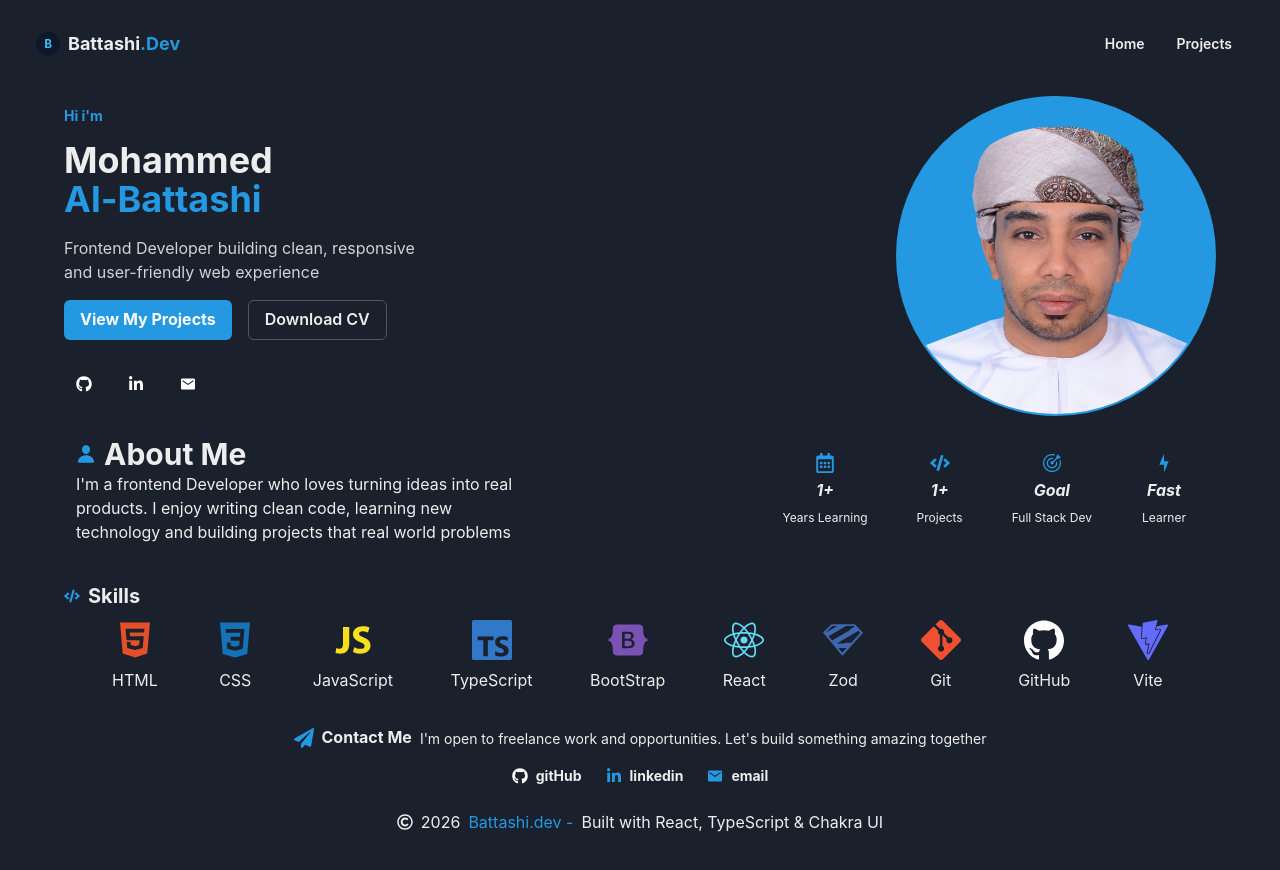
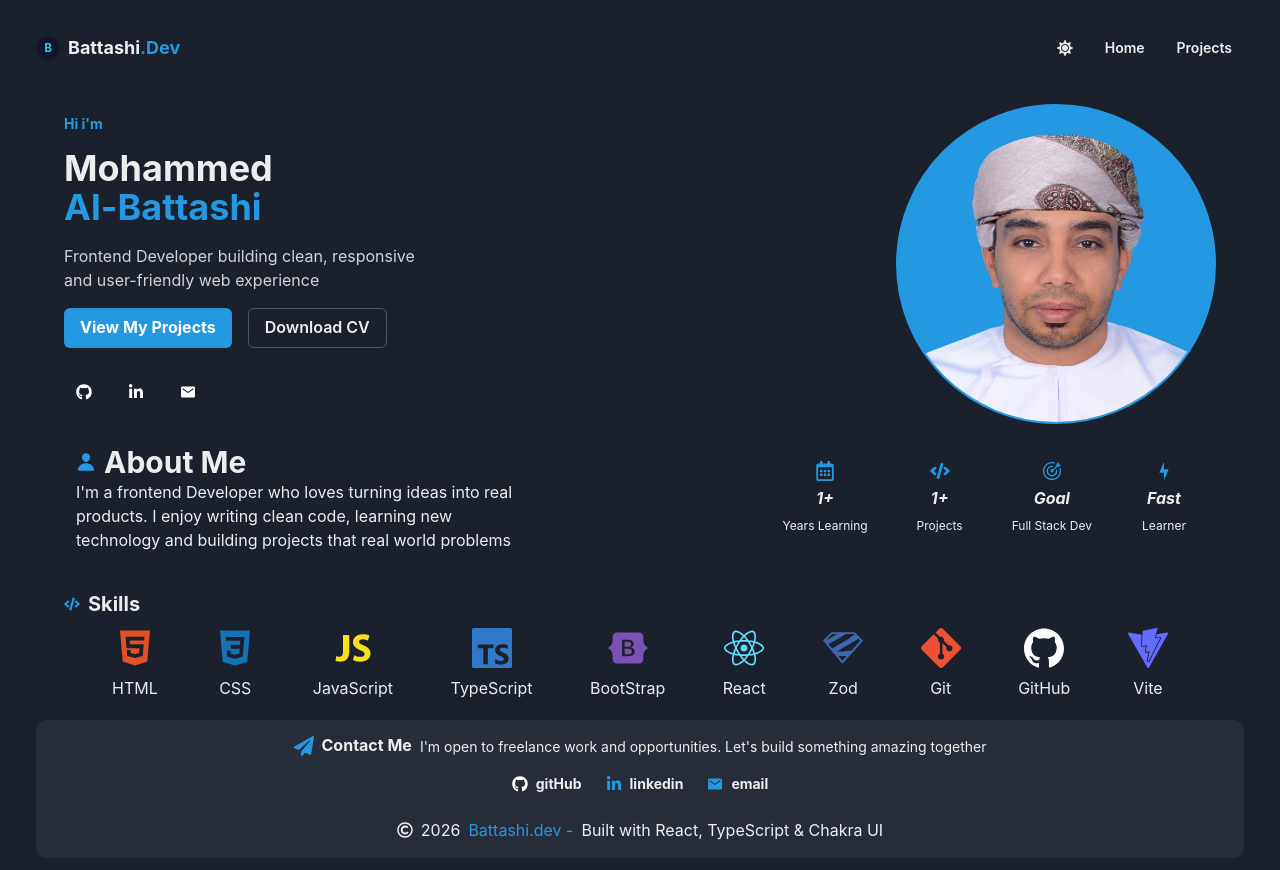
Before and after one commit to Battashi-Dev/Portfolio, a React (Vite) app: page / in a window 1280 px wide. Built offline with nearby package versions, Linux system fonts and the light colour scheme.

Commit message:
Built ColorMode Switch

```diff
--- /dev/null
+++ b/src/Components/ColorModeToggle.tsx
@@ -0,0 +1,17 @@
+import { IconButton, useColorMode } from "@chakra-ui/react";
+import { FaMoon, FaSun } from "react-icons/fa";
+
+const ColorModeToggle = () => {
+  const { colorMode, toggleColorMode } = useColorMode();
+  return (
+    <IconButton
+      aria-label="Toggle color mode"
+      icon={colorMode === "dark" ? <FaSun /> : <FaMoon />}
+      onClick={toggleColorMode}
+      variant="ghost"
+      borderRadius="full"
+    />
+  );
+};
+
+export default ColorModeToggle;
--- a/src/Components/FooterSection.tsx
+++ b/src/Components/FooterSection.tsx
@@ -7,13 +7,15 @@ import {
   Link,
   VStack,
   Wrap,
+  useColorModeValue,
 } from "@chakra-ui/react";
 import { FaPaperPlane, FaRegCopyright } from "react-icons/fa";
 import { SOCIAL_ICONS } from "./Constant";
 
 const FooterSection = () => {
+  const footerBg = useColorModeValue("blackAlpha.50", "whiteAlpha.100");
   return (
-    <Box as="footer" bg="gray.800" py={4} px={7} borderRadius={10} mt={5}>
+    <Box as="footer" bg={footerBg} py={4} px={7} borderRadius={10} mt={5}>
       <VStack spacing={3}>
         <HStack justify="center" flexWrap="wrap" align="center">
           <Wrap>
--- a/src/Components/NavBar.tsx
+++ b/src/Components/NavBar.tsx
@@ -2,6 +2,7 @@ import { Button, Heading, HStack, Image, Text } from "@chakra-ui/react";
 import logo from "../assets/battashi-logo.svg";
 import { useNavigate } from "react-router-dom";
 import { NAV_LINKS } from "./Constant";
+import ColorModeToggle from "./ColorModeToggle";
 
 const NavBar = () => {
   const navigate = useNavigate();
@@ -18,6 +19,7 @@ const NavBar = () => {
         </Heading>
       </HStack>
       <HStack gap={2}>
+        <ColorModeToggle/>
         {NAV_LINKS.map(({ label, path }) => (
           <Button
             size="sm"
```
